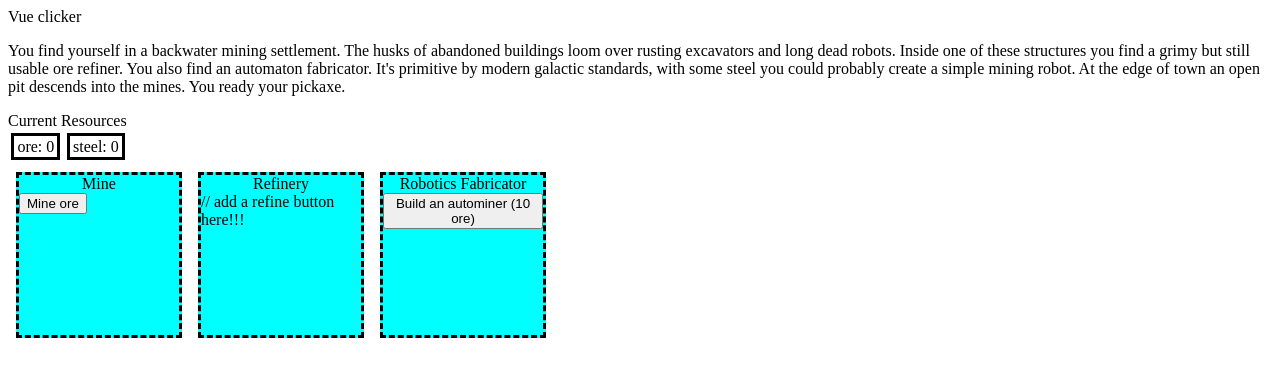
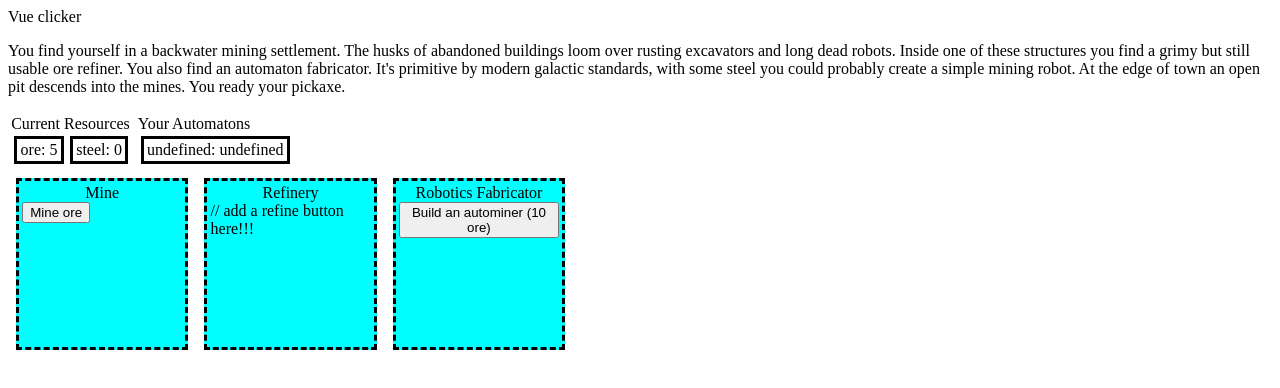
Before and after one commit to michaelwhittemore/vue-clicker-game, a Vue app: page / in a window 1280 px wide. Shown: the top 388 px of the page. Built offline with nearby package versions, Linux system fonts and the light colour scheme.

Commit message:
struggling with some simple iteration with vue/ts

```diff
--- a/index.html
+++ b/index.html
@@ -4,6 +4,7 @@
     <meta charset="UTF-8">
     <meta name="viewport" content="width=device-width, initial-scale=1.0">
     <link rel="icon" href="./public/favicon-test.png" />
+    <link rel="stylesheet" href="src/global.css">
     <title>Clicker Game</title>
   </head>
   <body>
--- a/src/App.vue
+++ b/src/App.vue
@@ -4,6 +4,7 @@ import { stateStorage } from './typescript/stateStorage';
 // -------- Component Imports
 import GenerateResourceButton from './components/GenerateResourceButton.vue';
 import ResourceDisplay from './components/ResourceDisplay.vue';
+import AutomatonDisplay from './components/AutomatonDisplay.vue';
 import BuyAutoHelper from './components/BuyAutoHelper.vue';
 import LocationComponent from './components/LocationComponent.vue';
 
@@ -23,8 +24,11 @@ import LocationComponent from './components/LocationComponent.vue';
     You ready your pickaxe.
   </p>
   <div class="wrapper">
-    <ResourceDisplay />
-    <div id="locationsHolder">
+    <div id="displayArea" class="flexUtility">
+      <ResourceDisplay />
+      <AutomatonDisplay />
+    </div>
+    <div id="locationsHolder" class="flexUtility">
       <LocationComponent :location-name="'Mine'">
         <GenerateResourceButton />
       </LocationComponent>
--- /dev/null
+++ b/src/components/AutomatonDisplay.vue
@@ -0,0 +1,50 @@
+<script setup lang="ts">
+import { computed } from 'vue';
+import { stateStorage } from '@/typescript/stateStorage';
+import GenericResourceDisplay from './GenericResourceDisplay.vue';
+
+
+const computedNonZeroAutomatons = computed(() => {
+    // This might be easier with type assertions
+    const automatons = stateStorage.automatons
+    const automatonNames: Array<keyof typeof automatons> = Object.keys(automatons) as Array<keyof typeof automatons>;
+    return automatonNames.filter(automatonName => stateStorage.automatons[automatonName] > 0)
+})
+    const automatons = stateStorage.automatons
+    const automatonNames: Array<keyof typeof automatons> = Object.keys(automatons) as Array<keyof typeof automatons>;
+    const filteredNames = automatonNames.filter(automatonName => stateStorage.automatons[automatonName] > 0)
+    const nonZeroAutomatons = filteredNames.map(name => {
+        return {
+            name,
+            amount: automatons[name]
+        }
+    })
+    console.log(nonZeroAutomatons)
+</script>
+
+<template>
+    <div id="displayWrapper">
+        <div>Your Automatons</div>
+        <div id="resourceDisplay">
+            <!-- // might need to add a key, see the dos?? -->
+            <GenericResourceDisplay v-for="automatonObject in nonZeroAutomatons"
+                :resource-name="automatonObject[name]" :resource-amount="automatonObject[amount]" />
+        </div>
+    </div>
+
+</template>
+
+<style scoped>
+/* if I use this a lot it may be worth making global utility class*/
+#resourceDisplay {
+    display: flex;
+}
+
+#displayWrapper {
+    display: block;
+    /* border-style: solid; */
+    padding: .1em;
+    margin: .1em;
+
+}
+</style>
--- a/src/components/LocationComponent.vue
+++ b/src/components/LocationComponent.vue
@@ -21,6 +21,7 @@ const props = defineProps({
 .locationWrapper{
     height: 10em;
     width: 10em;
+    padding: .2em;
     background-color: aqua;
     border-style: dashed;
     margin: .5em;
--- a/src/components/ResourceDisplay.vue
+++ b/src/components/ResourceDisplay.vue
@@ -7,16 +7,29 @@ import GenericResourceDisplay from './GenericResourceDisplay.vue';
 </script>
 
 <template>
-    <div>Current Resources</div>
-    <div id="resourceDisplay">
-        <!-- // might need to add a key, see the dos?? -->
-        <GenericResourceDisplay v-for="(value, key) in stateStorage.resources" :resource-name="key" :resource-amount="value" />
+    <div id="displayWrapper">
+        <div>Current Resources</div>
+        <div id="resourceDisplay">
+            <!-- // might need to add a key, see the dos?? -->
+            <GenericResourceDisplay v-for="(value, key) in stateStorage.resources" :resource-name="key"
+                :resource-amount="value" />
+        </div>
     </div>
+
 </template>
 
 <style scoped>
 /* if I use this a lot it may be worth making global utility class*/
-#resourceDisplay{
+#resourceDisplay {
     display: flex;
 }
+
+#displayWrapper {
+    /* This should probably be global and also look nicer */
+    display: block;
+    /* border-style: solid; */
+    padding: .1em;
+    margin: .1em;
+
+}
 </style>
--- /dev/null
+++ b/src/global.css
@@ -0,0 +1,5 @@
+/* ---------------- Utilities ----------------------*/
+.flexUtility{
+    display: flex;
+}
+/* ------------------- Color Schemes ----------------- */
--- a/src/typescript/gameLoop.ts
+++ b/src/typescript/gameLoop.ts
@@ -4,7 +4,8 @@ import type { StateStorageObject } from './stateStorage.ts'
 const initGameLoop = (stateStorage: StateStorageObject, interval: number = 1000) => {
     const executeGameTick = () => {
         console.log('stateStorage:', stateStorage)
-        stateStorage.resources.ore += stateStorage.automatons.autoClickers
+        // todo - make this fire less often, in general we will need a rate
+        stateStorage.resources.ore += stateStorage.automatons.autoMiners
     }
     setInterval(executeGameTick, interval)
 }
--- a/src/typescript/stateStorage.ts
+++ b/src/typescript/stateStorage.ts
@@ -3,7 +3,8 @@ import { reactive } from 'vue'
 
 export interface StateStorageObject {
     automatons: {
-        autoClickers: number,
+        autoMiners: number,
+        autoRefiners: number,
     },
     resources: {
         ore: number,
@@ -15,7 +16,8 @@ export interface StateStorageObject {
 
 const stateStorageObject: StateStorageObject = {
     automatons: {
-        autoClickers: 0,
+        autoMiners: 1,
+        autoRefiners: 0,
     },
     resources: {
         ore: 0,
```
Also changed, not shown: 1 other file (tests, documents, lock files or other folders).
